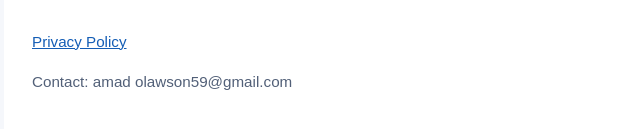
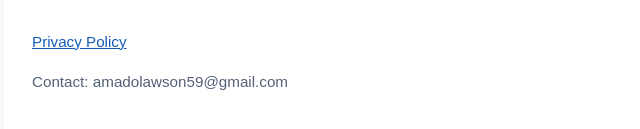
Before and after one commit to amadolawson59-spec/finance-documentary-website, a plain HTML site: page index.html in a window 1280 px wide. Shown: the part 375-504 px from the top of the page, 228-868 px from the left. Drawn offline with Linux system fonts and the light colour scheme.

Commit message:
Correct contact email on homepage

```diff
--- a/index.html
+++ b/index.html
@@ -20,7 +20,7 @@
     <p>This website provides basic information about the project and its data practices. It does not offer a public video-generation service.</p>
     <footer>
       <p><a href="./privacy.html">Privacy Policy</a></p>
-      <p>Contact: amad olawson59@gmail.com</p>
+      <p>Contact: amadolawson59@gmail.com</p>
     </footer>
   </main>
 </body>
```
